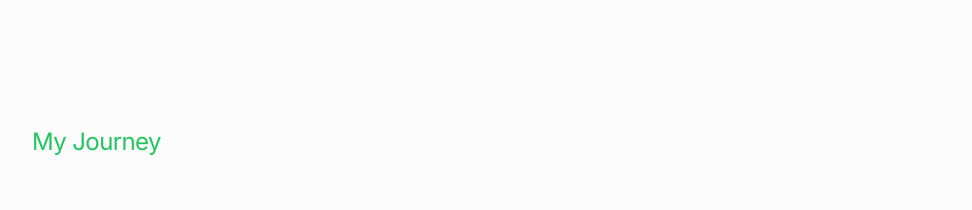
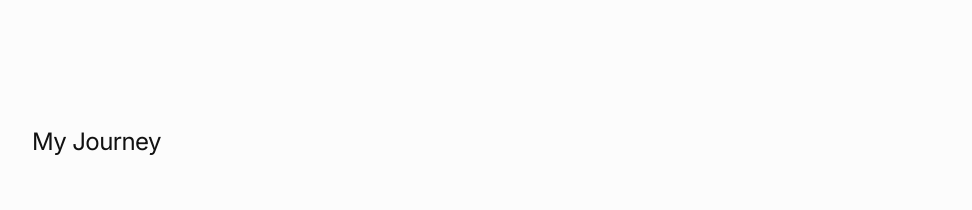
Before and after one commit to granthrawtani/granth-portfolio, a Next.js app: page / in a window 1280 px wide. Shown: the part 1905-2115 px from the top of the page, without its empty margins (263-1235 px from the left). Built offline with nearby package versions, Linux system fonts and the light colour scheme.

Commit message:
title update 2

```diff
--- a/app/about/page.tsx
+++ b/app/about/page.tsx
@@ -188,7 +188,7 @@ export default function About() {
           transition={{ duration: 0.5 }}
           className="mt-16 mb-12 md:mt-32 md:mb-24"
         >
-          <h2 className="text-xl md:text-2xl font-normal text-retro-green mb-8 md:mb-12 tracking-tight">My Journey</h2>
+          <h2 className="text-xl md:text-2xl font-normal text-retro-text mb-8 md:mb-12 tracking-tight">My Journey</h2>
           <div className="text-gray-600 text-base md:text-lg leading-[1.7] space-y-5 md:space-y-6">
             <p>
               I grew up around business.
```
